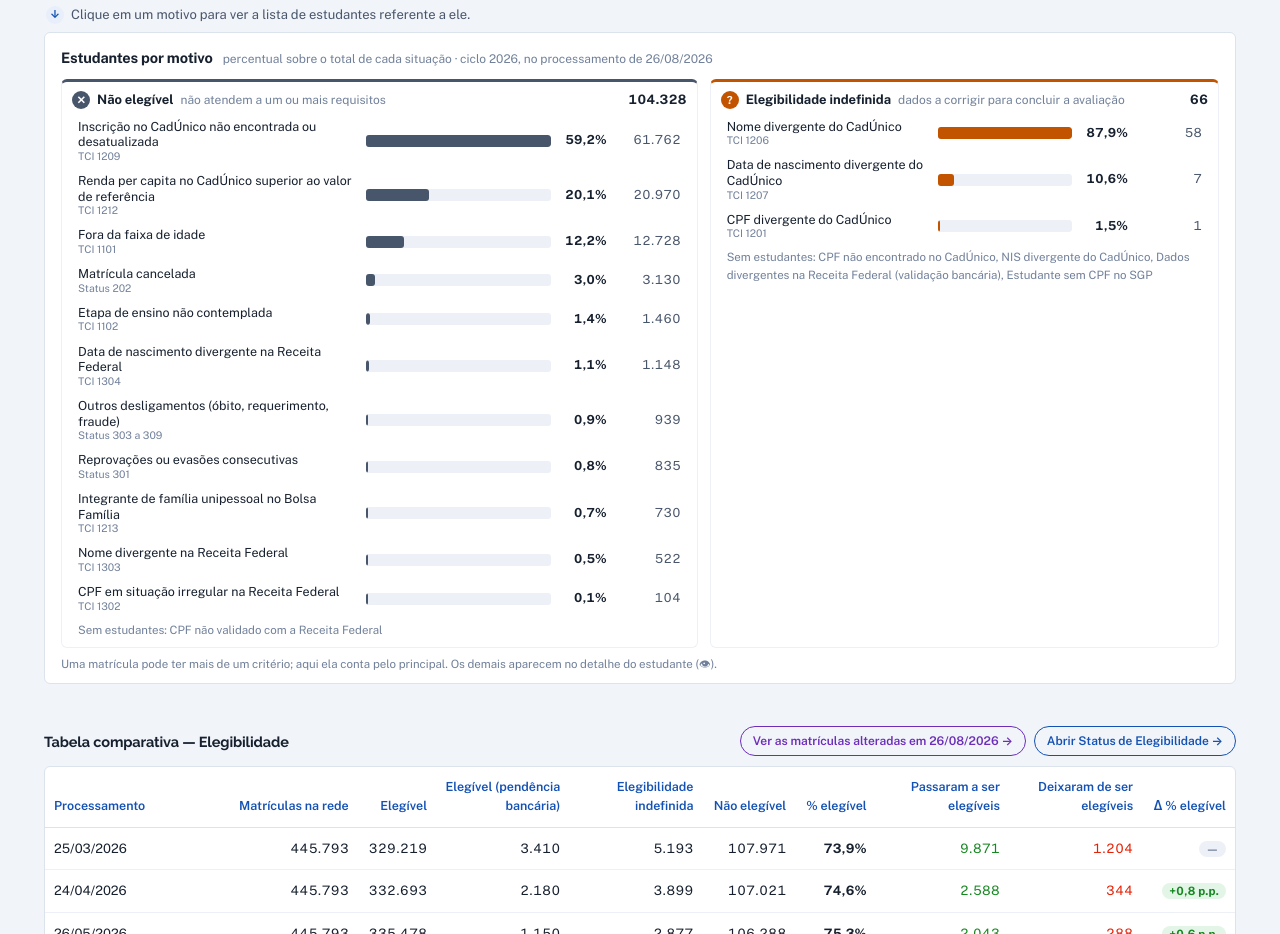
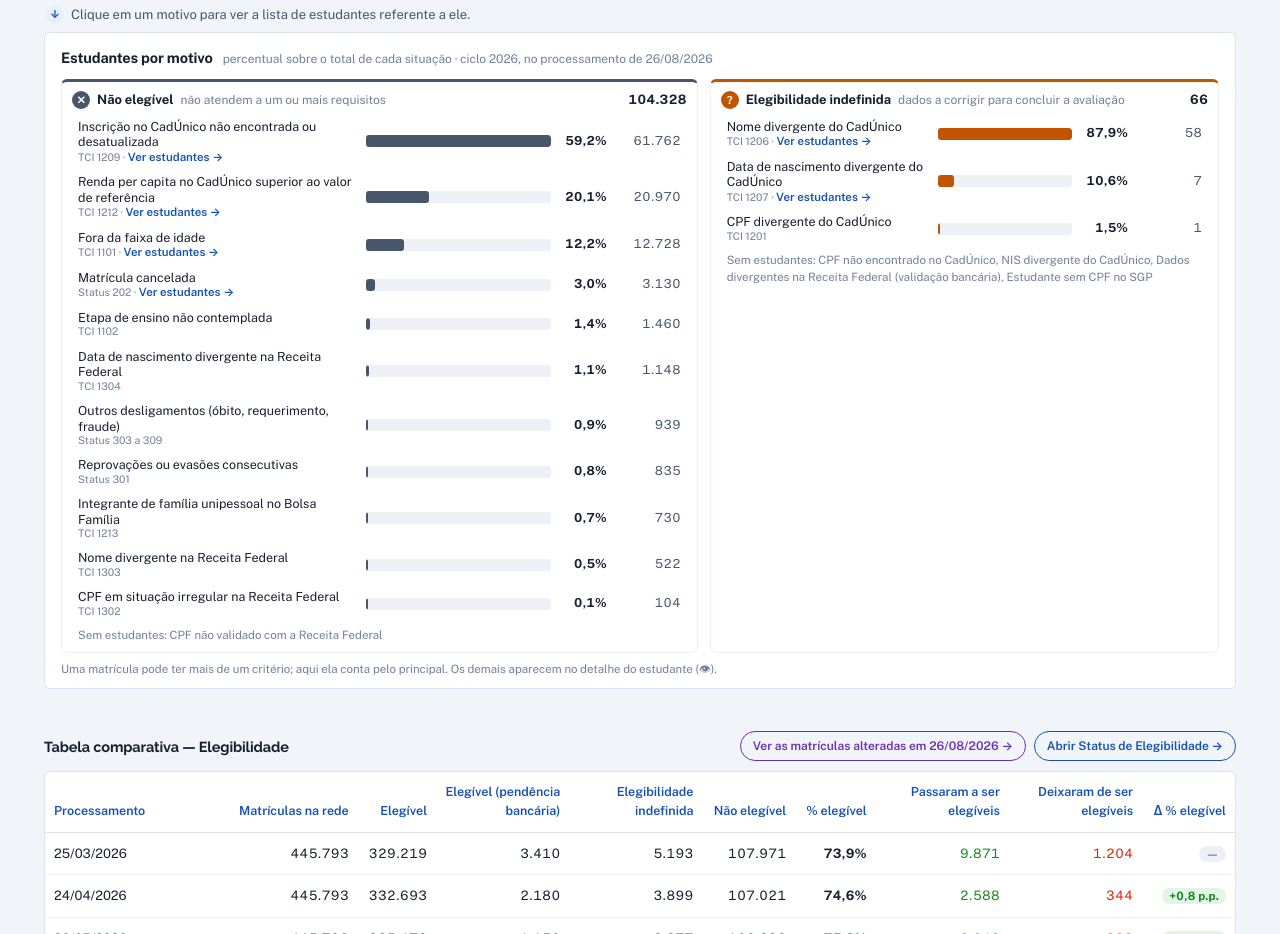
Before and after one commit to pedroalencarmachado/prototipo-pdm, a plain HTML site: page deploy-gestao/index.html in a window 1280 px wide. Shown: the part 1360-2294 px from the top of the page. Drawn offline with nearby package versions, Linux system fonts and the light colour scheme.

Commit message:
Painel de Gestão: "Ver estudantes →" nas linhas de motivo que abrem a lista
Deixa visível quais motivos levam à lista de Elegibilidade filtrada; os demais ficam só
informativos.

Co-Authored-By: Claude Opus 5.5 <noreply@anthropic.com>

```diff
--- a/deploy-gestao/index.html
+++ b/deploy-gestao/index.html
@@ -449,6 +449,8 @@ button.mrow:hover{background:var(--surface-2)}
 .mrow.on{background:var(--blue-soft); box-shadow:inset 3px 0 0 var(--gc)}
 .mrow .mnm{line-height:1.25}
 .mrow .mnm small{display:block; color:var(--ink-3); font-size:10.5px}
+.mrow .mver{color:var(--blue); font-weight:600; font-size:11.5px}
+button.mrow:hover .mver{text-decoration:underline}
 .mtr{height:12px; background:var(--line-2); border-radius:3px; overflow:hidden}
 .mtr span{display:block; height:100%; background:var(--gc); border-radius:0 3px 3px 0; min-width:2px}
 .mrow .mp{font-weight:700; text-align:right; font-variant-numeric:tabular-nums}
@@ -1831,7 +1833,7 @@ function painelMotivos(tot, acao, sub){
       <div class="sgh"><span class="sico">${G.ico}</span><b>${G.sit}</b><span class="sgd">${G.desc}</span><span class="sgq num">${N(t)}</span></div>
       ${t === 0 ? `<div class="szero">Nenhuma matrícula nesta situação no recorte.</div>` : com.map(i => {
         const M = MOTIVOS[i.k], js = acao(i.k, G);
-        const corpo = `<span class="mnm">${M.nome}<small>${M.cod}</small></span>
+        const corpo = `<span class="mnm">${M.nome}<small>${M.cod}${js ? ' · <span class="mver">Ver estudantes →</span>' : ''}</small></span>
           <span class="mtr"><span style="width:${(i.q / max * 100).toFixed(1)}%"></span></span>
           <span class="mp">${pc(i.q, t)}</span><span class="mq">${N(i.q)}</span>`;
         return js ? `<button class="mrow" title="Abrir a lista de estudantes com este motivo" onclick="${js}">${corpo}</button>`
```
Also changed, not shown: fontes/painel-de-gestao.html (+3 -1 lines).
